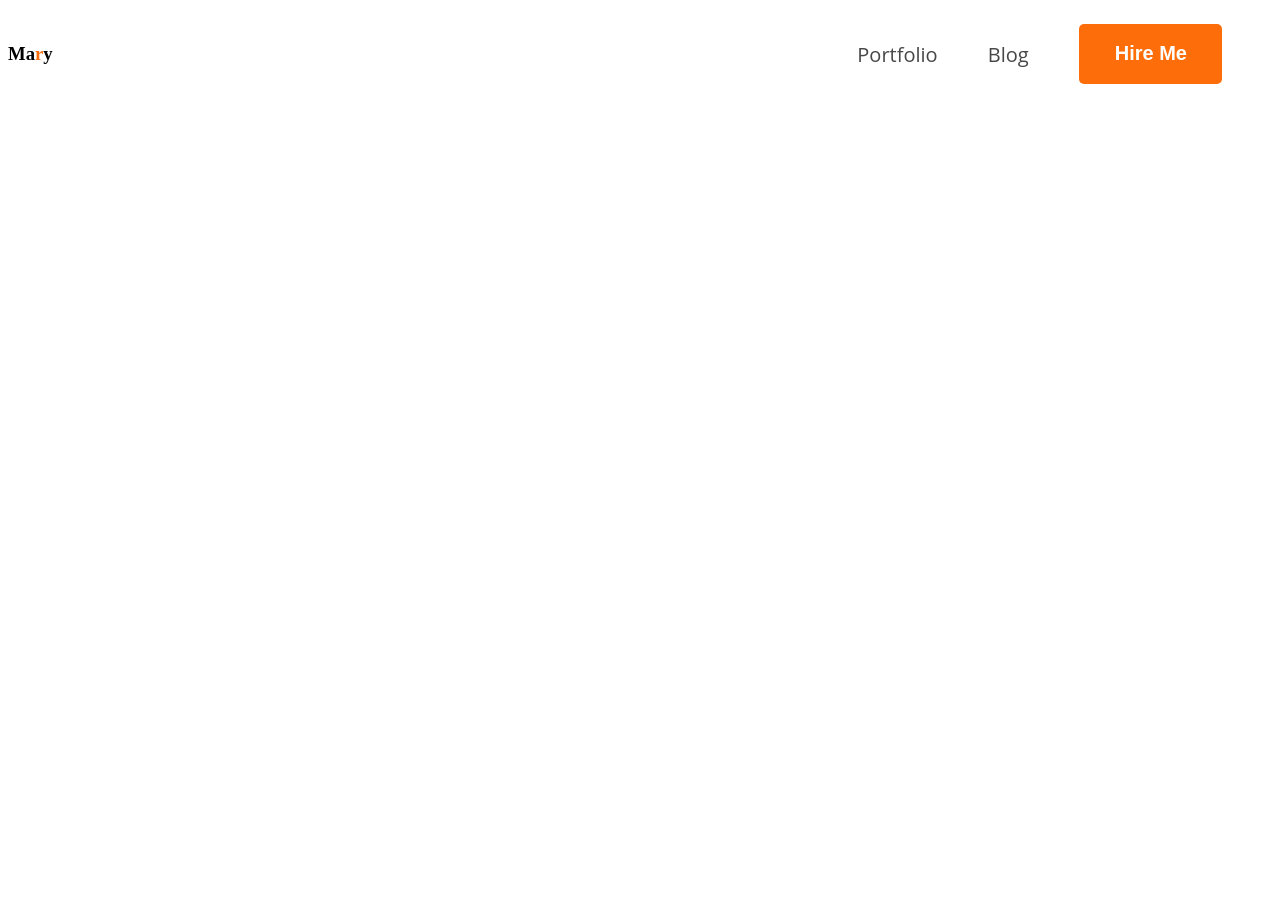
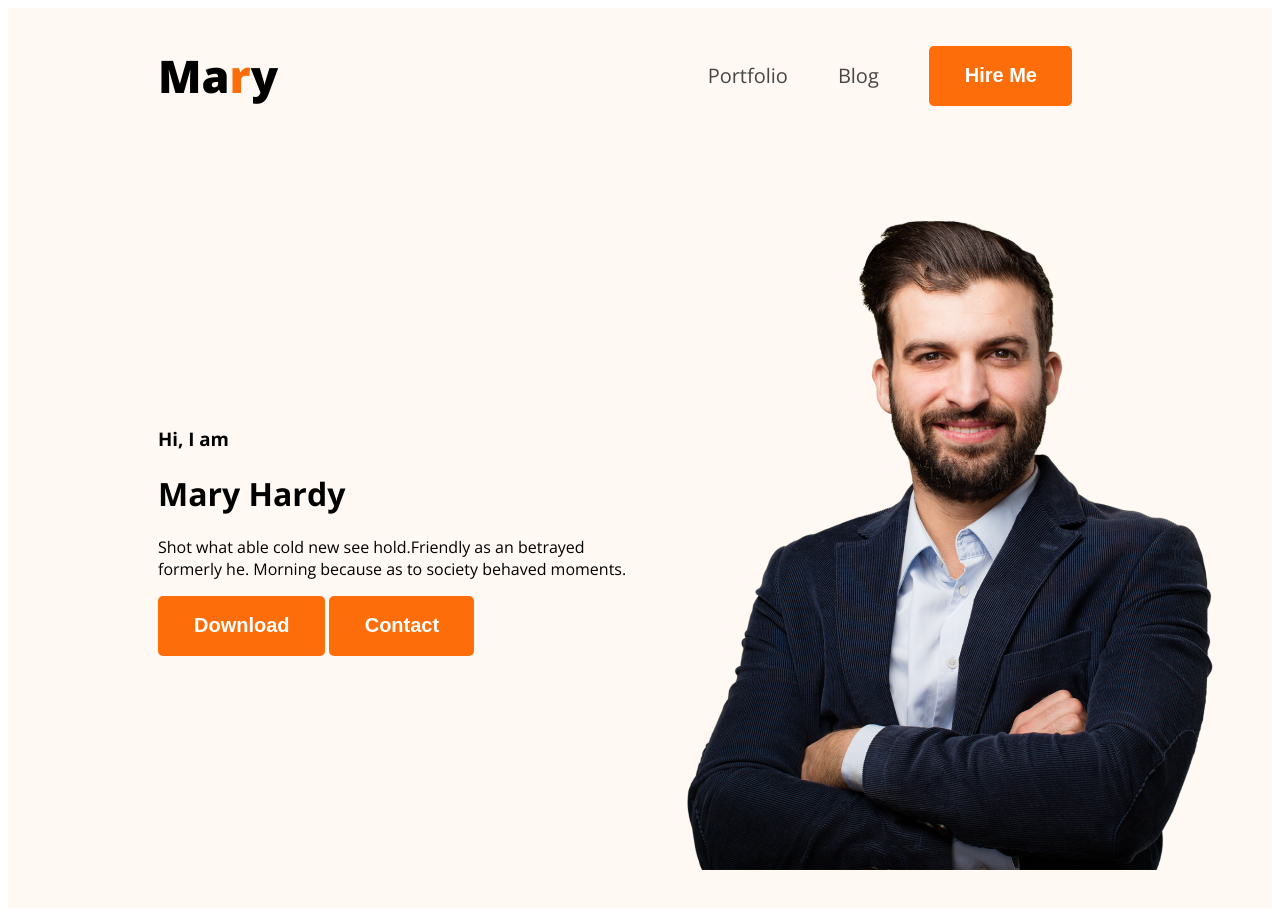
Before and after one commit to HasnatShahriar/web-developer-portfolio, a plain HTML site: page index.html in a window 1280 px wide. Before the commit the page ends 800 px from the top, so only its background shows below. Drawn offline with nearby package versions, Linux system fonts and the light colour scheme.

Commit message:
added banner part

```diff
--- a/index.html
+++ b/index.html
@@ -1,21 +1,41 @@
 <!DOCTYPE html>
 <html lang="en">
+
 <head>
   <meta charset="UTF-8">
   <meta name="viewport" content="width=device-width, initial-scale=1.0">
   <title>Developer Portfolio</title>
+  <link rel="preconnect" href="https://fonts.googleapis.com">
+  <link rel="preconnect" href="https://fonts.gstatic.com" crossorigin>
+  <link href="https://fonts.googleapis.com/css2?family=Open+Sans:wght@400;700;800&display=swap" rel="stylesheet">
   <link rel="stylesheet" href="styles/portfolio.css">
 </head>
+
 <body>
-  <header>
+  <header class="header">
     <nav>
-      <h3>Ma<span class="text-primary">r</span>y</h3>
+      <h1>Ma<span class="text-primary">r</span>y</h1>
       <ul>
         <li><a href="portfolio">Portfolio</a></li>
         <li><a href="">Blog</a></li>
         <li><button class="btn-primary">Hire Me</button></li>
       </ul>
     </nav>
+    <div class="banner">
+      <div class="banner-content">
+        <h3 class="banner-greeting">Hi, I am</h3>
+        <h1 class="banner-title">Mary Hardy</h1>
+        <p>Shot what able cold new see hold.Friendly as an betrayed formerly he. Morning because as to society behaved
+          moments.</p>
+        <button class="btn-primary">Download</button>
+        <button class="btn-primary">Contact</button>
+      </div>
+        <img class="profile-pic" src="images/hardy.png" alt="">
+      <div>
+
+      </div>
+
+    </div>
 
   </header>
 
@@ -28,4 +48,5 @@
   </footer>
 
 </body>
+
 </html>
--- a/styles/portfolio.css
+++ b/styles/portfolio.css
@@ -1,8 +1,20 @@
+/* common styles */
+body {
+  font-family: 'Open Sans', sans-serif;
+}
+
 /* nav related styles */
 nav {
   display: flex;
   align-items: center;
   justify-content: space-between;
+  margin: 0 150px;
+}
+
+nav h1 {
+  font-size: 45px;
+  font-style: normal;
+  font-weight: 800;
 }
 
 .text-primary {
@@ -39,3 +51,21 @@ nav a {
   font-weight: 400;
   line-height: normal;
 }
+
+/* header related styles */
+.header {
+  background-color: #FFF8F3;
+
+}
+
+.banner {
+  display: flex;
+  padding: 50px 50px 50px 150px;
+  align-items: center;
+
+}
+
+.profile-pic {
+  width: 584px;
+  height: 676px;
+}
```
